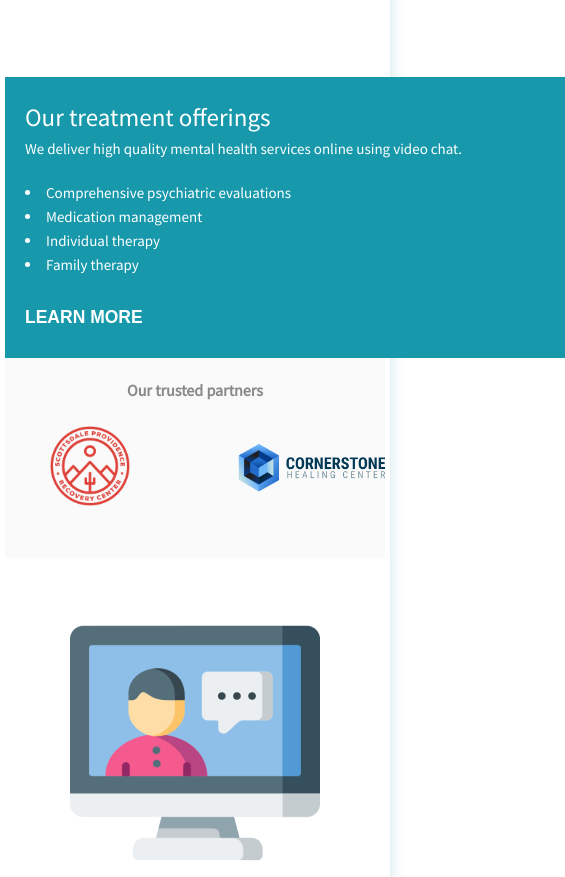
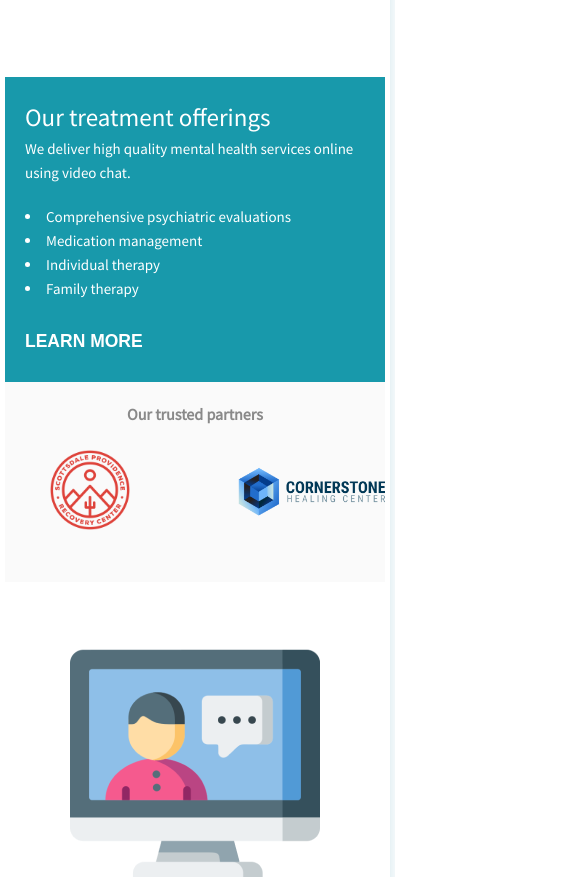
Before and after one commit to bubujone35/careqik-landing-v5, a Gatsby site: page / in a window 390 px wide. Shown: the part 1908-2785 px from the top of the page, 565 px wide, since content can reach past the window. Built offline with nearby package versions, Linux system fonts and the light colour scheme; Gatsby itself is replaced by a stand-in of ours.

Commit message:
fixing padding on mobile in treatment section

```diff
--- a/src/components/treatment.js
+++ b/src/components/treatment.js
@@ -50,11 +50,12 @@ const Right = styled.div`
   padding: 6rem;
   background-color: #1899AB;
   flex: 2;
-  min-width: 560px;
+  min-width: 360px;
 
   @media screen and (max-width:560px) {
   align-items: start;
   padding: 2rem;
+  border-radius: 0px 0px 0px 0px;
 
   }
 `
```
Also changed, not shown: src/components/specialties.js (indentation only).
